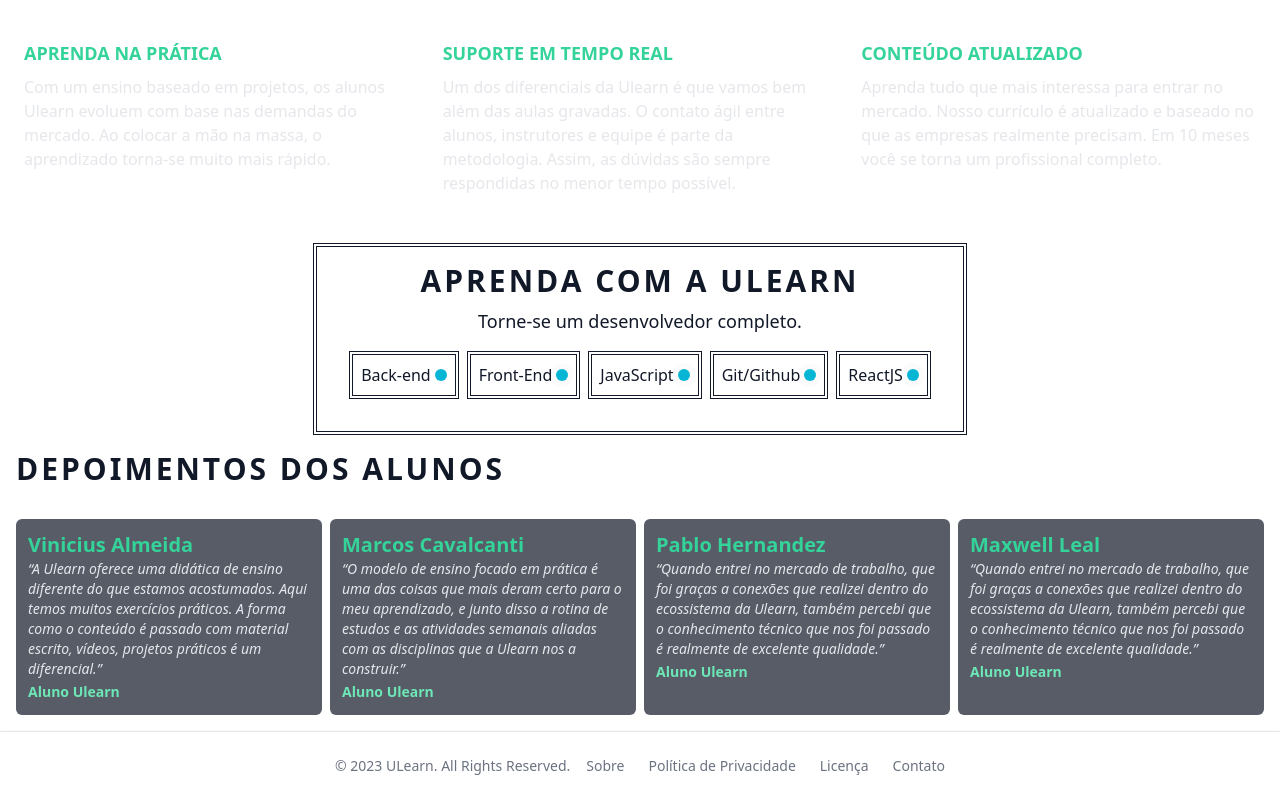
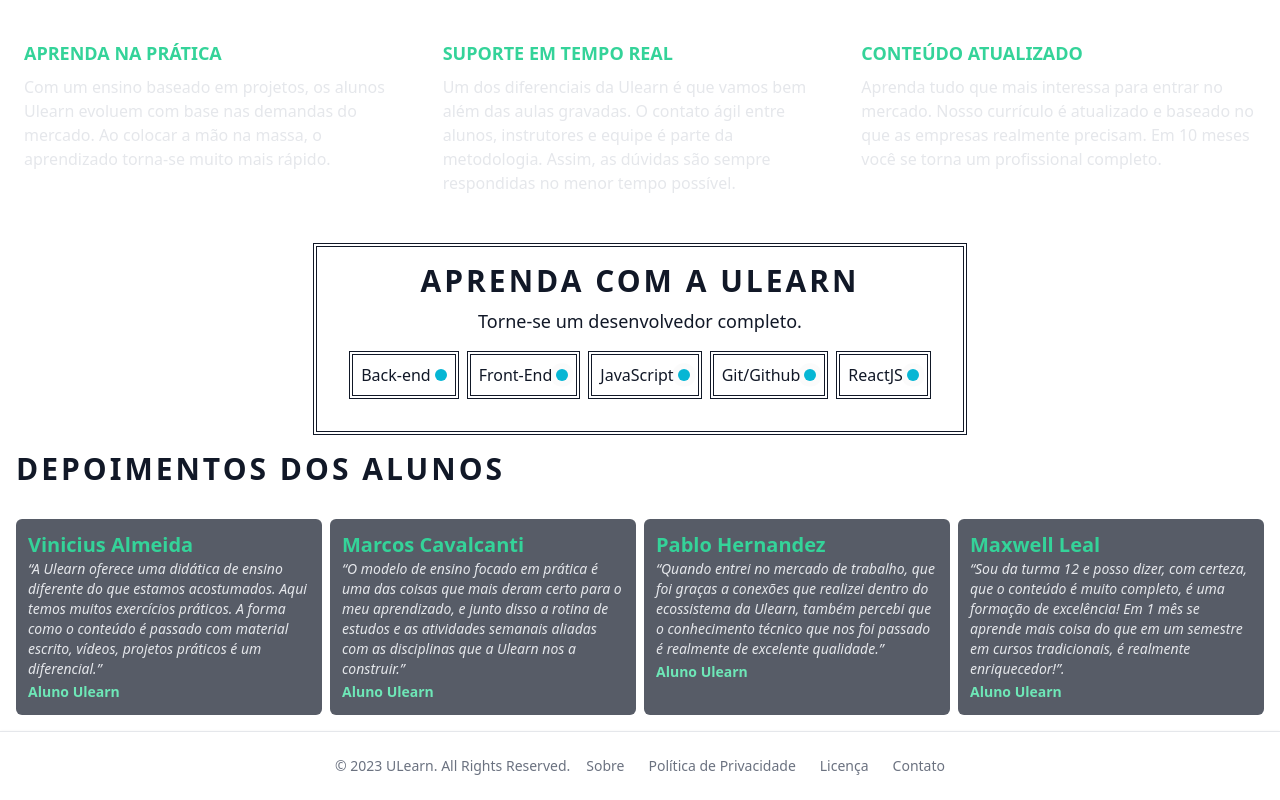
Before and after one commit to marcosfilhobr84/projeto_final_tera, a React (Vite) app: page /sobre in a window 1280 px wide. Shown: the part 613-1413 px from the top of the page. Built offline with nearby package versions, Linux system fonts and the light colour scheme.

Commit message:
corrige componente about

```diff
--- a/src/components/organisms/About.jsx
+++ b/src/components/organisms/About.jsx
@@ -1,8 +1,8 @@
 import React from "react";
-
+//max-w-screen-xl
 export default function About() {
   return (
-    <div className="container max-w-screen-xl mx-auto p-4 max-h-max overflow-auto">
+    <div className="container mx-auto p-4 max-h-max max-w-screen-xl	overflow-auto">
       <h1 className="text-gray-900 text-3xl font-extrabold mb-2 text-left tracking-widest">
         UM NOVO FUTURO PARA
         <br />
@@ -20,8 +20,8 @@
       </button>
 
       <div className="gap-2 mt-10 flex justify-center">
-        <div className="border-double border-4 border-gray-900 p-4 hover:scale-105 cursor-pointer">
-          <h1 className="text-gray-900 text-3xl font-extrabold mb-2 text-center tracking-widest">
+        <div className="border-double border-4 border-gray-900 p-4 transition ease-in-out delay-150 hover:-translate-y-1 hover:scale-110 duration-300 cursor-pointer">
+          <h1 className="text-gray-900 text-3xl font-extrabold mb-2 text-center tracking-widest ">
             O QUE ESPERAR DA ULEARN
           </h1>
           <p className="text-gray-900 text-base mb-4">
@@ -56,7 +56,7 @@
         </div>
 
         <div className="grid grid-cols-1 md:grid-cols-3 gap-2 mt-8">
-          <div className="dark:bg-gray-900 rounded-md p-2">
+          <div className="dark:bg-gray-900 rounded-md p-2 transition ease-in-out delay-150 hover:-translate-y-2 hover:scale-1 duration-300">
             <h2 className="text-emerald-400 font-extrabold text-lg mb-2">
               APRENDA NA PRÁTICA
             </h2>
@@ -67,7 +67,7 @@
             </p>
           </div>
 
-          <div className="dark:bg-gray-900 rounded-md p-2">
+          <div className="dark:bg-gray-900 rounded-md p-2 transition ease-in-out delay-150 hover:-translate-y-2 hover:scale-1 duration-300">
             <h2 className="text-emerald-400 font-extrabold text-lg mb-2">
               SUPORTE EM TEMPO REAL
             </h2>
@@ -79,7 +79,7 @@
             </p>
           </div>
 
-          <div className="dark:bg-gray-900 rounded-md p-2">
+          <div className="dark:bg-gray-900 rounded-md p-2 transition ease-in-out delay-150 hover:-translate-y-2 hover:scale-1 duration-300">
             <h2 className="text-emerald-400 font-extrabold text-lg mb-2">
               CONTEÚDO ATUALIZADO
             </h2>
@@ -92,7 +92,7 @@
         </div>
       </div>
       <div className="gap-2 mt-10 flex justify-center">
-        <div className="border-double border-4 border-gray-900 p-4 hover:scale-105">
+        <div className="border-double border-4 border-gray-900 p-4 transition ease-in-out delay-150 hover:-translate-y-1 hover:scale-110 duration-300">
           <h1 className="text-gray-900 text-3xl font-extrabold mb-2 text-center tracking-widest">
             APRENDA COM A ULEARN
           </h1>
@@ -144,7 +144,7 @@
       </h1>
 
       <div className="flex flex-col gap-2 md:grid md:grid-cols-4">
-        <div className="bg-gray-900/70 rounded-md p-3 h-auto mt-4 hover:scale-y-110">
+        <div className="bg-gray-900/70 rounded-md p-3 h-auto mt-4 transition ease-in-out delay-150 hover:-translate-y-3 hover:scale-1 duration-300">
           <h3 className="text-xl font-bold text-emerald-400">
             Vinicius Almeida
           </h3>
@@ -159,7 +159,7 @@
           </span>
         </div>
 
-        <div className="bg-gray-900/70 rounded-md p-3 h-auto float-right mt-4 hover:scale-y-110">
+        <div className="bg-gray-900/70 rounded-md p-3 h-auto float-right mt-4 transition ease-in-out delay-150 hover:-translate-y-3 hover:scale-1 duration-300">
           <h3 className="text-xl font-bold text-emerald-400">
             Marcos Cavalcanti
           </h3>
@@ -174,7 +174,7 @@
           </span>
         </div>
 
-        <div className="bg-gray-900/70 rounded-md p-3 float-left mt-4 hover:scale-y-110">
+        <div className="bg-gray-900/70 rounded-md p-3 float-left mt-4 transition ease-in-out delay-150 hover:-translate-y-3 hover:scale-1 duration-300">
           <h3 className="text-xl font-bold text-emerald-400">
             Pablo Hernandez
           </h3>
@@ -189,13 +189,13 @@
           </span>
         </div>
 
-        <div className="bg-gray-900/70 rounded-md p-3 float-right mt-4 hover:scale-y-110">
+        <div className="bg-gray-900/70 rounded-md p-3 float-right mt-4 transition ease-in-out delay-150 hover:-translate-y-3 hover:scale-1 duration-300">
           <h3 className="text-xl font-bold text-emerald-400">Maxwell Leal</h3>
           <p className="text-sm text-gray-200 italic">
-            “Quando entrei no mercado de trabalho, que foi graças a conexões que
-            realizei dentro do ecossistema da Ulearn, também percebi que o
-            conhecimento técnico que nos foi passado é realmente de excelente
-            qualidade.”
+            “Sou da turma 12 e posso dizer, com certeza, que o conteúdo é muito
+            completo, é uma formação de excelência! Em 1 mês se aprende mais
+            coisa do que em um semestre em cursos tradicionais, é realmente
+            enriquecedor!”.
           </p>
           <span className="font-bold text-emerald-300 text-sm">
             Aluno Ulearn
```
